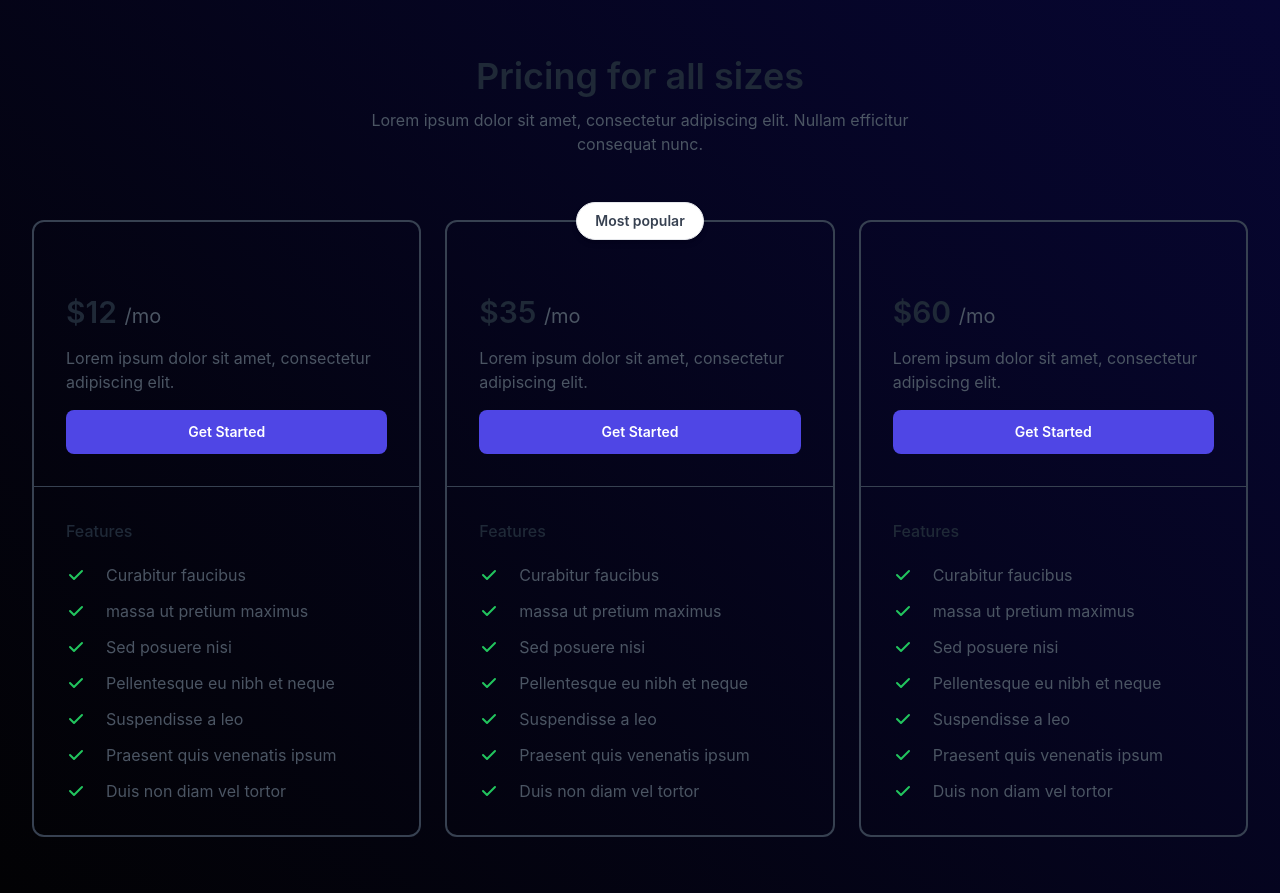
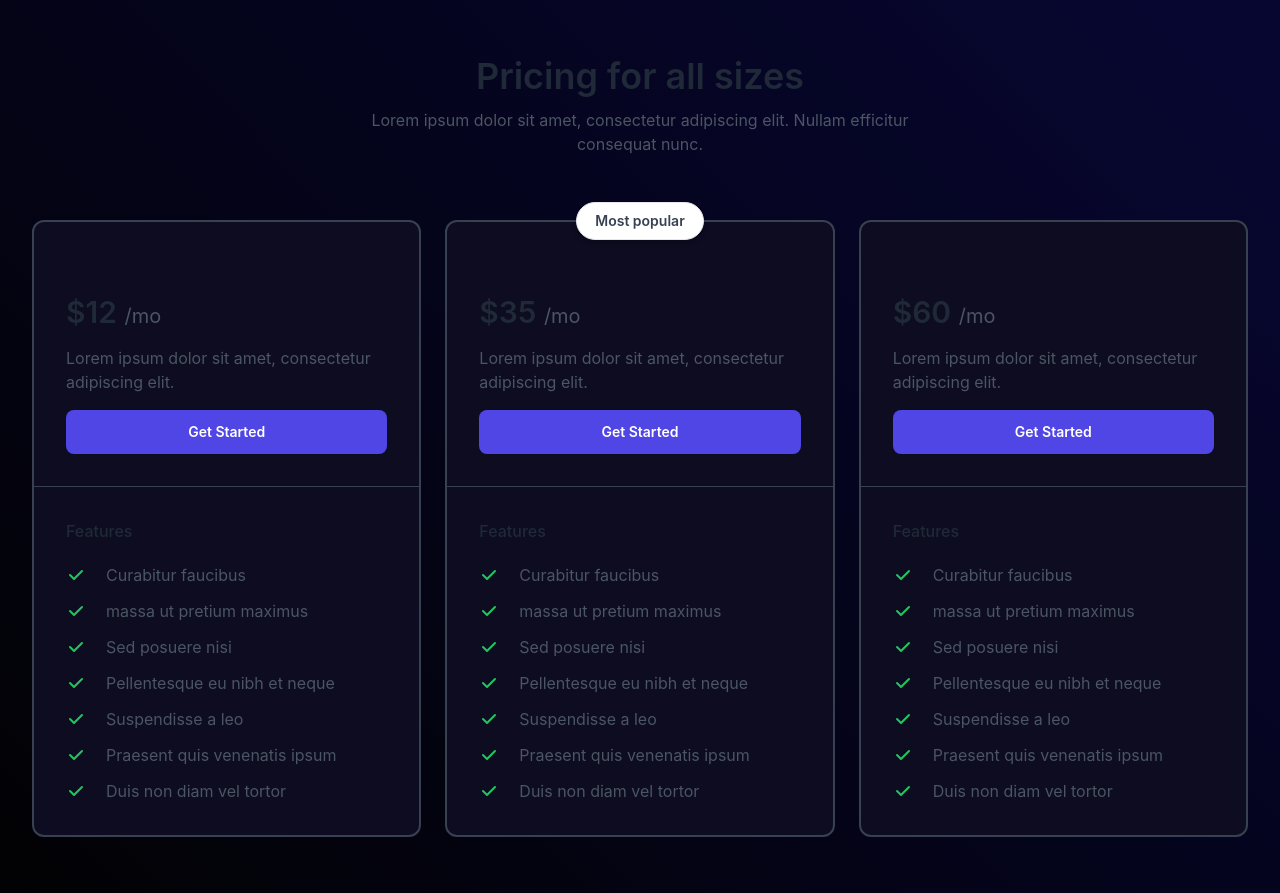
Before and after one commit to System-Apollo/FRONT_T.IA.GO, a Next.js app: page /planos in a window 1280 px wide. Built offline with nearby package versions, Linux system fonts and the light colour scheme.

Commit message:
💄 style: created variable color

```diff
--- a/src/styles/globals.css
+++ b/src/styles/globals.css
@@ -52,6 +52,10 @@ body {
   color: linear-gradient(45deg, #020204, #070632);
 }
 
+.bg-dark {
+  background: #0D0C20;
+}
+
 .text-gradient {
   background: var(--fontColor);
   -webkit-background-clip: text;
```
